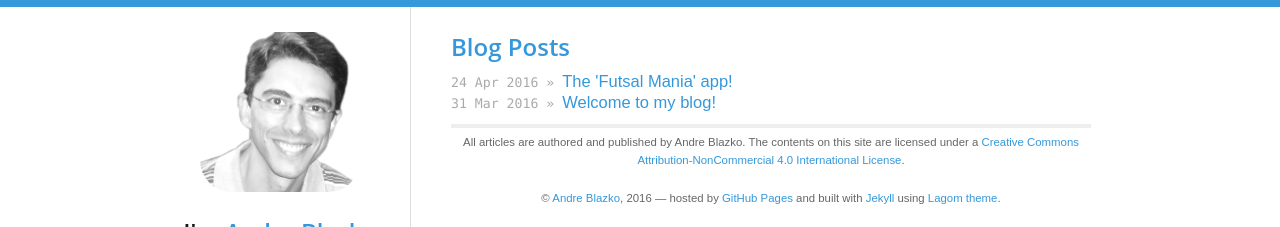
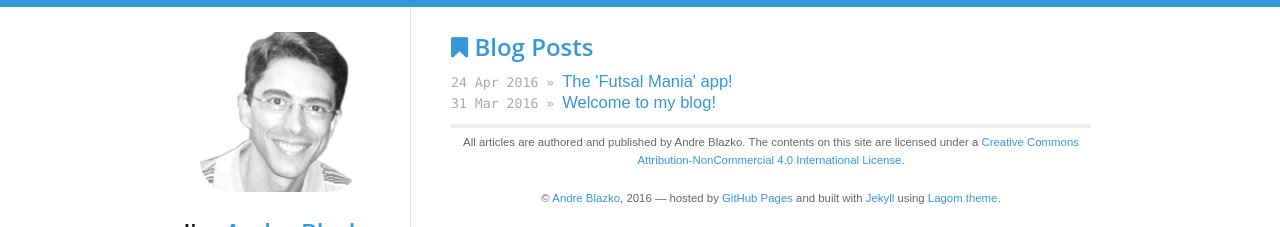
Before and after one commit to ablazko/ablazko.github.io, a Jekyll site: the page built from index.html, in a window 1280 px wide. Shown: the top 227 px of the page. Built offline with Jekyll 4.4.1, drawn with Linux system fonts in a browser that asks for light colours; nearby versions of some CDN libraries.

Commit message:
minor adjust

```diff
--- a/index.html
+++ b/index.html
@@ -4,7 +4,7 @@
 ---
 
 <div id="home">
-  <h2><i class="icon-bookmark"></i>Blog Posts</h2>
+  <h2><i class="fa fa-bookmark"></i> Blog Posts</h2>
   <ul id="blog-posts" class="posts">
     {% for post in site.posts %}
       <li><span>{{ post.date | date_to_string }} &raquo;</span><a href="{{ post.url }}">{{ post.title }}</a></li>
```
